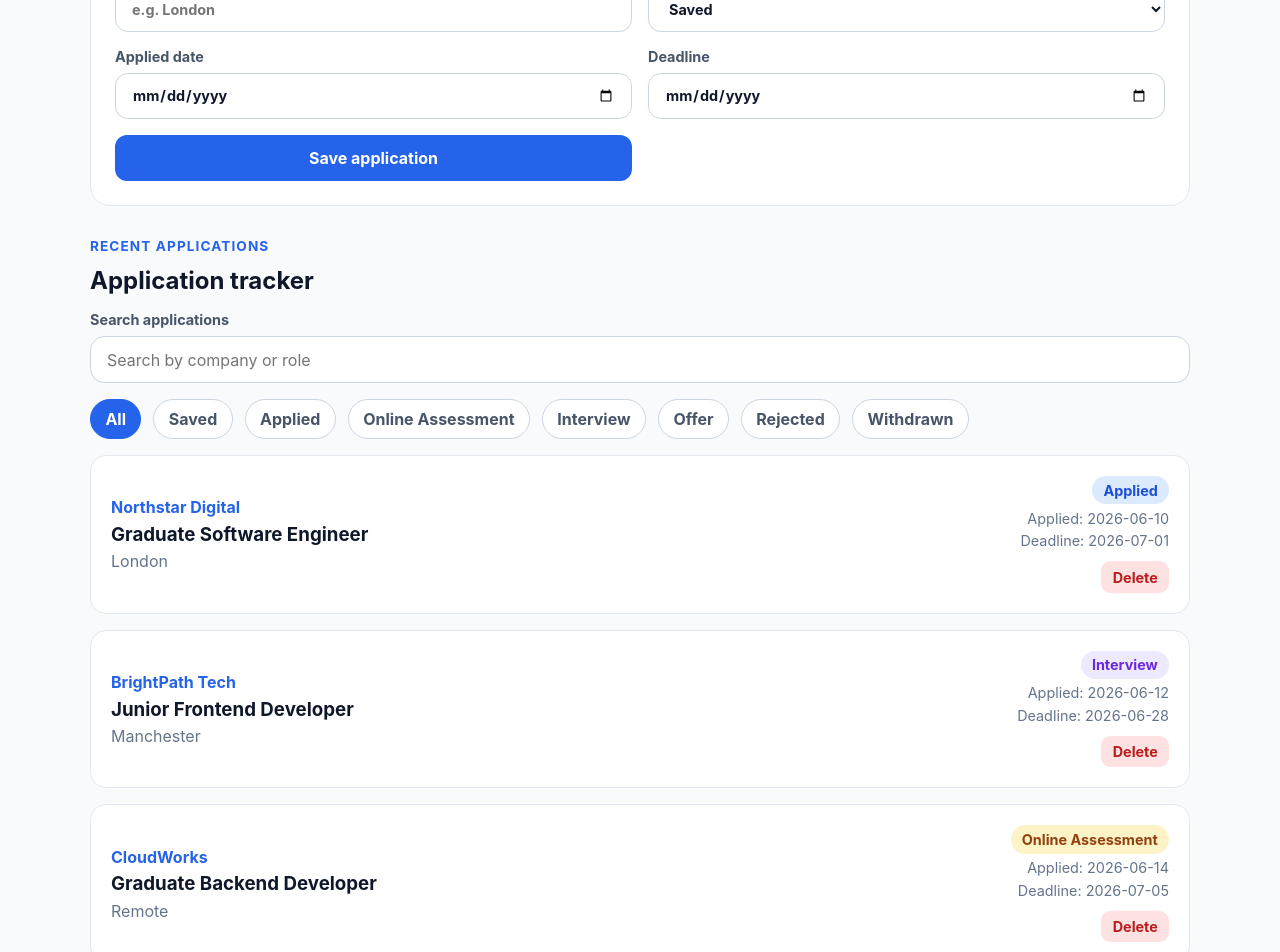
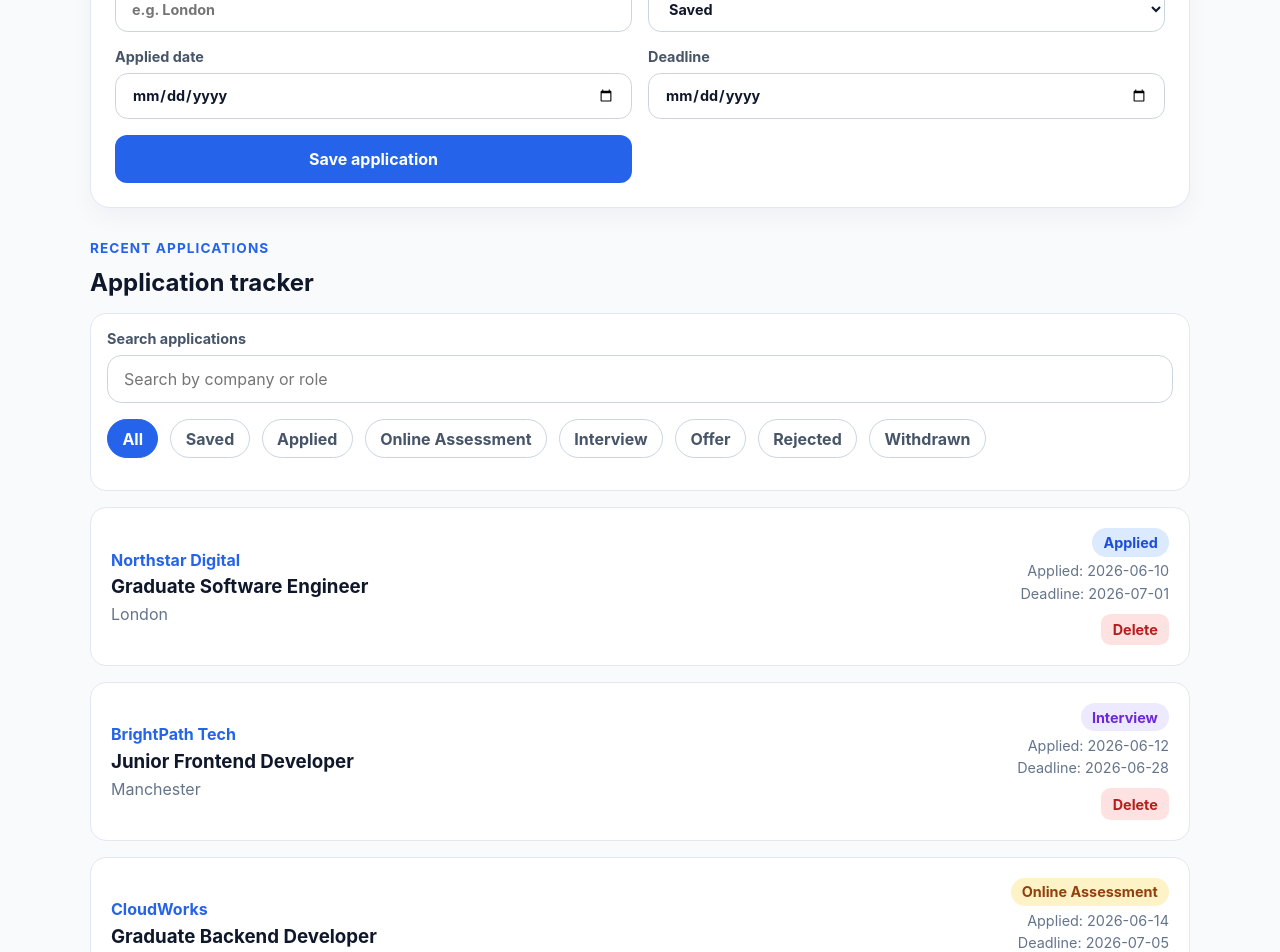
Before and after one commit to Fa24aad/gradtrack, a React (Vite) app in the folder frontend/: page / in a window 1280 px wide. Shown: the part 820-1772 px from the top of the page. Built offline with nearby package versions, Linux system fonts and the light colour scheme.

Commit message:
style: improve form and tracker spacing

```diff
--- a/frontend/src/App.css
+++ b/frontend/src/App.css
@@ -402,3 +402,48 @@
   color: #64748b;
   line-height: 1.6;
 }
+
+.form-card,
+.applications-section {
+  scroll-margin-top: 2rem;
+}
+
+.form-card {
+  box-shadow: 0 10px 24px rgba(15, 23, 42, 0.04);
+}
+
+.application-form .primary-button {
+  min-height: 48px;
+}
+
+.tracker-controls {
+  padding: 1rem;
+  border-radius: 1rem;
+  background: #ffffff;
+  border: 1px solid #e2e8f0;
+}
+
+.search-input {
+  margin-bottom: 1rem;
+}
+
+.applications-list {
+  margin-top: 1rem;
+}
+
+.application-card {
+  transition:
+    transform 0.2s ease,
+    box-shadow 0.2s ease;
+}
+
+.application-card:hover {
+  transform: translateY(-2px);
+  box-shadow: 0 10px 24px rgba(15, 23, 42, 0.06);
+}
+
+@media (max-width: 700px) {
+  .tracker-controls {
+    padding: 0.85rem;
+  }
+}
```
